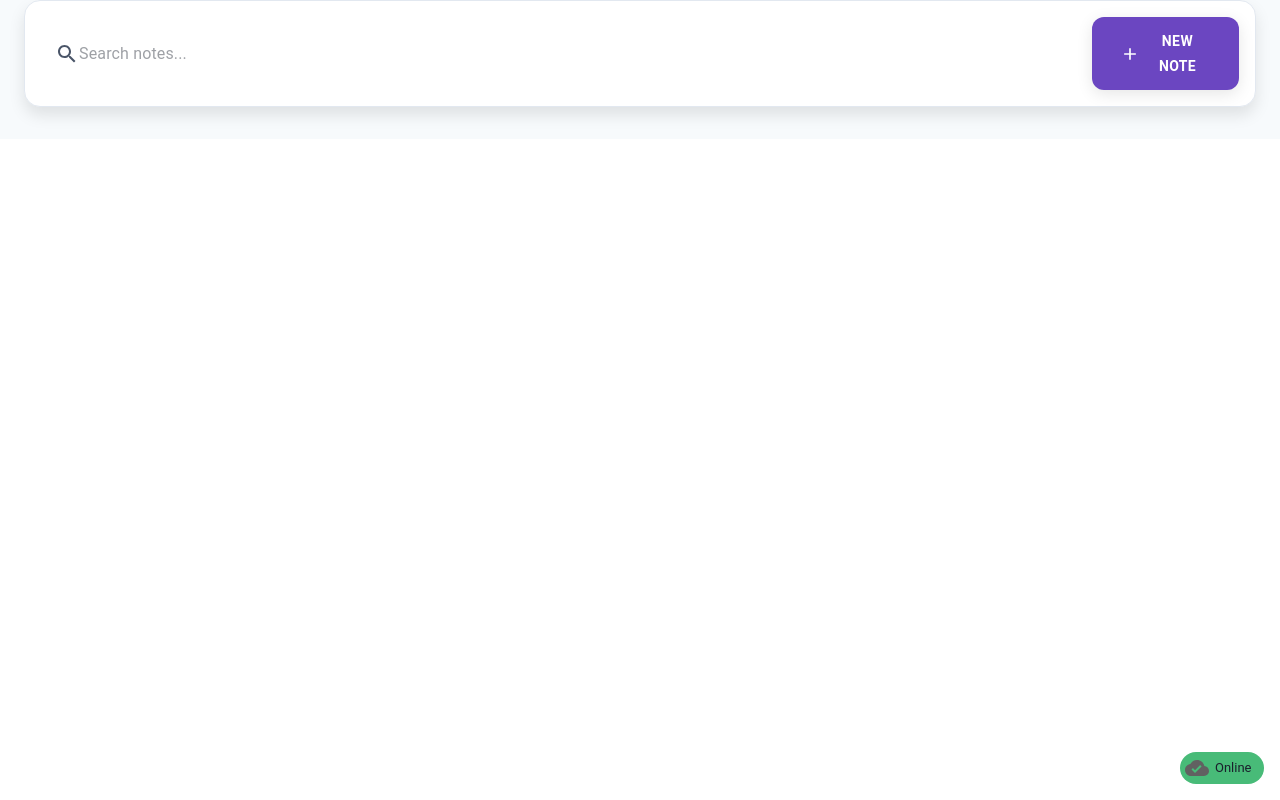
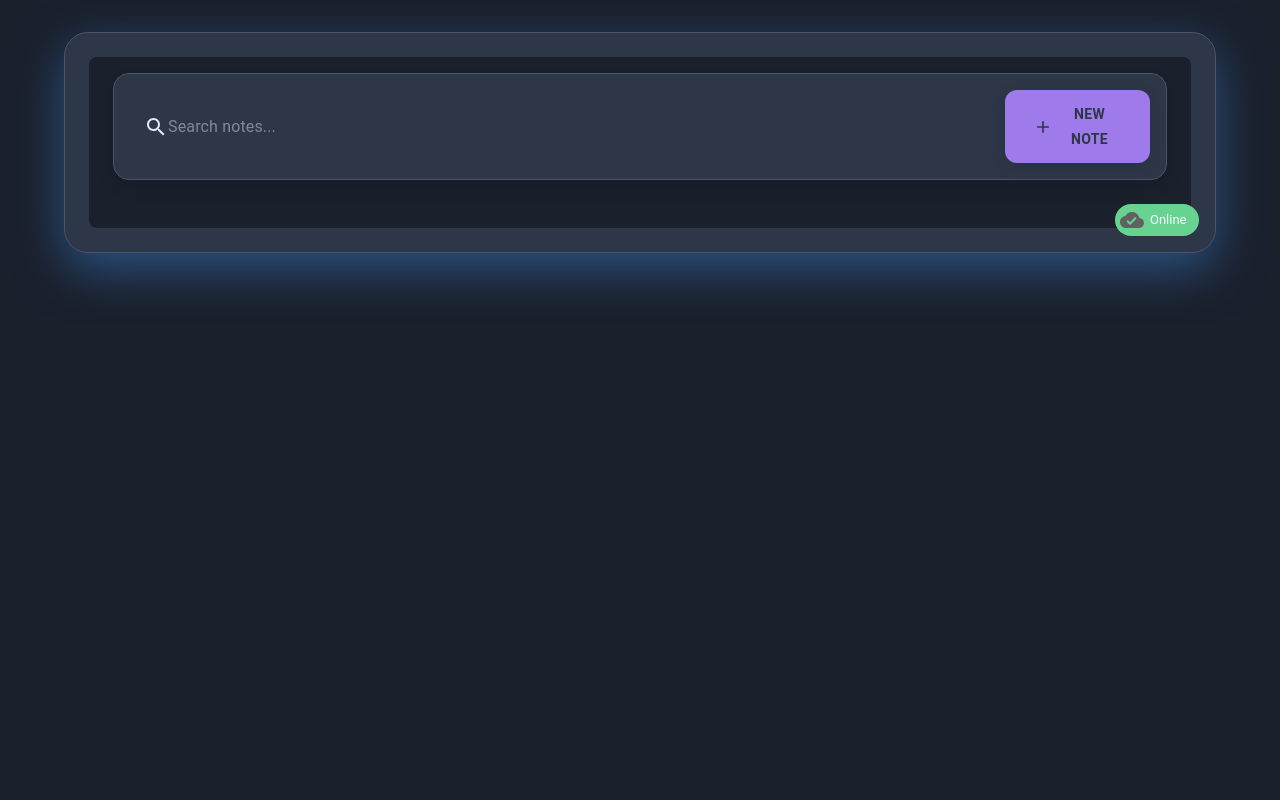
Before and after one commit to Aman1131145/notlify, a React (Create React App) app: page / in a window 1280 px wide. Built offline with nearby package versions, Linux system fonts and the light colour scheme.

Commit message:
Handled new notes issue

```diff
--- a/src/App.js
+++ b/src/App.js
@@ -1,13 +1,30 @@
 import React from 'react'
+import { Box, Container, Paper } from '@mui/material'
 import NoteList from './components/NoteList'
 import IsOnline from './components/IsOnline'
+import { colors } from './theme/colors'
 
 function App() {
     return (
-        <div>
-            <NoteList/>
-            <IsOnline/>
-        </div>
+        <Box sx={{
+            minHeight: '100vh',
+            width: '100%',
+            background: colors.background.default,
+        }}>
+            <Container maxWidth="lg" sx={{ position: 'relative', zIndex: 1, py: 4 }}>
+                <Paper sx={{
+                    p: 3,
+                    borderRadius: '24px',
+                    background: colors.background.paper,
+                    backdropFilter: 'blur(24px)',
+                    border: `1px solid ${colors.ui.border}`,
+                    boxShadow: `0 16px 48px ${colors.ui.hover}`,
+                }}>
+                    <NoteList />
+                    <IsOnline />
+                </Paper>
+            </Container>
+        </Box>
     )
 }
 
--- a/src/components/IsOnline.js
+++ b/src/components/IsOnline.js
@@ -1,21 +1,36 @@
-import { CloudDone } from '@mui/icons-material'
+import { CloudDone, CloudOff } from '@mui/icons-material'
 import { Box, Chip } from '@mui/material'
-import React from 'react'
+import React, { useState, useEffect } from 'react'
 import { pulse } from '../assets/Animations'
 import { colors } from '../theme/colors'
 
 function IsOnline() {
+    const [isOnline, setIsOnline] = useState(navigator.onLine)
+
+    useEffect(() => {
+        const handleOnline = () => setIsOnline(true)
+        const handleOffline = () => setIsOnline(false)
+
+        window.addEventListener('online', handleOnline)
+        window.addEventListener('offline', handleOffline)
+
+        return () => {
+            window.removeEventListener('online', handleOnline)
+            window.removeEventListener('offline', handleOffline)
+        }
+    }, [])
+
     return (
         <Box
             sx={{ position: 'fixed', bottom: 16, right: 16, display: 'flex', gap: 2 }}
         >
             <Chip
-                icon={<CloudDone />}
-                label={'Online'}
+                icon={isOnline ? <CloudDone /> : <CloudOff />}
+                label={isOnline ? 'Online' : 'Offline'}
                 sx={{
-                    animation: `${pulse} 2s infinite`,
+                    animation: isOnline ? `${pulse} 2s infinite` : 'none',
                     backdropFilter: 'blur(12px)',
-                    bgcolor: colors.status.online,
+                    bgcolor: isOnline ? colors.status.online : colors.status.offline,
                     color: colors.text.primary
                 }}
             />
--- a/src/components/NoteEditor.js
+++ b/src/components/NoteEditor.js
@@ -8,23 +8,22 @@ import ReactMarkdown from 'react-markdown';
 import { colors } from '../theme/colors';
 
 function NoteEditor({ note, onClose, onDelete, onSave, isNewNote }) {
+
     const [title, setTitle] = useState('');
     const [content, setContent] = useState('');
     const [selectedTab, setSelectedTab] = useState('write');
     const [saveStatus, setSaveStatus] = useState({ show: false, message: '', severity: 'success' })
 
     useEffect(() => {
-        if (note) {
-            setTitle(note.title || '');
-            setContent(note.content || '');
-        }
+        setTitle(note.title);
+        setContent(note.content);
     }, [note])
 
     const saveNote = useCallback(async (newTitle, newContent) => {
-        if (!newTitle.trim() && !newContent.trim()) {
+        if (!newTitle.trim() || !newContent.trim()) {
             setSaveStatus({
                 show: true,
-                message: 'Please fill all the fields',
+                message: 'Please add a title or content before saving',
                 severity: 'error'
             });
             return;
@@ -36,11 +35,9 @@ function NoteEditor({ note, onClose, onDelete, onSave, isNewNote }) {
                 updatedAt: new Date().toISOString(),
                 syncStatus: navigator.onLine ? 'synced' : 'unsynced'
             };
+            console.log('is new note', isNewNote)
             if (isNewNote) {
-                await db.notes.add({
-                    ...note,
-                    ...updates
-                })
+                await db.notes.add({ ...note, ...updates });
             } else {
                 await db.notes.update(note.id, updates);
             }
@@ -71,7 +68,14 @@ function NoteEditor({ note, onClose, onDelete, onSave, isNewNote }) {
         ...prev,
         show: false
     }))
-    const handleDelete = () => isNewNote ? onClose() : onDelete(note.id);
+    const handleDelete = () => {
+        if (isNewNote) {
+            onDelete(note.id);
+            onClose();
+        } else {
+            onDelete(note.id);
+        }
+    };
     return (
         <Paper
             sx={{
@@ -172,7 +176,24 @@ function NoteEditor({ note, onClose, onDelete, onSave, isNewNote }) {
                             '& .mde-header': {
                                 bgcolor: colors.components.noteEditor.toolbar,
                                 borderRadius: '0.5rem 0.5rem 0 0',
-                                borderBottom: `2px solid ${colors.ui.border}`
+                                borderBottom: `2px solid ${colors.ui.border}`,
+                                '& button': {
+                                    color: colors.text.secondary,
+                                    '&:hover': { background: colors.ui.hover }
+                                }
+                            }, '& .mde-textarea-wrapper textarea': {
+                                padding: '1rem!important',
+                                fontSize: '1.1rem!important',
+                                lineHeight: '1.6!important',
+                                background: `${colors.background.paper}!important`,
+                                color: `${colors.text.primary}!important`,
+                                minHeight: '400px!important'
+                            },
+                            '& .mde-preview': {
+                                padding: '1rem',
+                                background: colors.background.paper,
+                                '& h1': { color: colors.primary.main },
+                                '& code': { background: colors.ui.border }
                             },
                             '& .mde-tabs button': {
                                 transition: 'all 0.2s',
--- a/src/components/NoteList.js
+++ b/src/components/NoteList.js
@@ -1,4 +1,4 @@
-import React, { useEffect, useState } from 'react'
+import React, { useCallback, useEffect, useState } from 'react'
 import { Card, CardActions, CardContent, Chip, Container, Dialog, Grid, IconButton, Paper, Typography, Zoom } from '@mui/material'
 import SearchNote from './SearchNote';
 import { CloudDone, CloudOff, Delete } from '@mui/icons-material';
@@ -42,7 +42,7 @@ function NoteList() {
             window.removeEventListener('online', handleOnline);
             clearInterval(intervalId);
         }
-    })
+    }, [])
 
     const loadNotes = async () => {
         const allNotes = await db.notes.toArray();
@@ -69,22 +69,18 @@ function NoteList() {
         };
         setSelectedNote(newNote);
         setIsEditorOpen(true);
-        await db.notes.add(newNote);
-        setNotes(prev => [
-            newNote,
-            ...prev
-        ]);
-        if (navigator.onLine) syncNotes(db).catch(console.error);
     }
 
     return (
         <Container maxWidth="xl" sx={{
             height: '100%',
-            backgroundColor: colors.background.default
+            backgroundColor: colors.background.default,
+            padding: 2,
+            borderRadius: '0.5rem'
         }}>
             <SearchNote
                 search={searchNote}
-                createNote={() => setIsEditorOpen(true)}
+                createNote={createNewNote}
                 searchTerm={searchTerm}
                 setSearchTerm={setSearchTerm}
             />
@@ -199,9 +195,7 @@ function NoteList() {
                         onClose={() => setIsEditorOpen(false)}
                         onDelete={(id) => {
                             db.notes.delete(id);
-                            setNotes(prev =>
-                                prev.filter(n => n.id !== id)
-                            )
+                            setNotes(prev => prev.filter(n => n.id !== id));
                         }}
                         onSave={loadNotes}
                         isNewNote={!notes.some(n => n.id === selectedNote.id)}
--- a/src/theme/colors.js
+++ b/src/theme/colors.js
@@ -1,62 +1,108 @@
+//This is the dark theme
 export const colors = {
-    // Primary colors
     primary: {
-        main: '#6B46C1', // Purple
-        light: '#9F7AEA',
-        dark: '#553C9A',
+        main: '#9F7AEA',
+        light: '#B794F4',
+        dark: '#6B46C1',
     },
-    // Secondary colors
     secondary: {
-        main: '#48BB78', // Green
-        light: '#68D391',
-        dark: '#38A169',
+        main: '#68D391',
+        light: '#9AE6B4',
+        dark: '#48BB78',
     },
-    // Background colors
     background: {
-        default: '#F7FAFC',
-        paper: '#FFFFFF',
-        card: '#EDF2F7',
+        default: '#1A202C',
+        paper: '#2D3748',
+        card: '#2D3748',
     },
-    // Text colors
     text: {
-        primary: '#1A202C',
-        secondary: '#4A5568',
-        disabled: '#A0AEC0',
+        primary: '#F7FAFC',
+        secondary: '#E2E8F0',
+        disabled: '#718096',
     },
-    // Status colors
     status: {
-        online: '#48BB78', // Green
-        offline: '#E53E3E', // Red
-        synced: '#48BB78', // Green
-        unsynced: '#E53E3E', // Red
+        online: '#68D391',
+        offline: '#FC8181',
+        synced: '#68D391',
+        unsynced: '#FC8181',
     },
-    // UI Element colors
     ui: {
-        border: '#E2E8F0',
-        divider: '#EDF2F7',
-        hover: '#EBF4FF',
-        active: '#BEE3F8',
+        border: '#4A5568',
+        divider: '#2D3748',
+        hover: '#2C5282',
+        active: '#2B6CB0',
     },
-    // Component specific colors
+
     components: {
         noteEditor: {
-            background: '#F7FAFC',
-            header: '#EDF2F7',
-            toolbar: '#E2E8F0',
+            background: '#2D3748',
+            header: '#1A202C',
+            toolbar: '#2D3748',
         },
         searchBar: {
-            background: '#FFFFFF',
-            border: '#E2E8F0',
+            background: '#2D3748',
+            border: '#4A5568',
         },
         card: {
-            background: '#FFFFFF',
-            border: '#E2E8F0',
-            hover: '#EBF4FF',
+            background: '#2D3748',
+            border: '#4A5568',
+            hover: '#2C5282',
         },
     },
 };
 
-// Theme configuration for Material-UI
+// This is the light theme
+// export const colors = {
+//     primary: {
+//         main: '#6B46C1',
+//         light: '#9F7AEA',
+//         dark: '#553C9A',
+//     },
+//     secondary: {
+//         main: '#48BB78',
+//         light: '#68D391',
+//         dark: '#38A169',
+//     },
+//     background: {
+//         default: '#F7FAFC',
+//         paper: '#FFFFFF',
+//         card: '#EDF2F7',
+//     },
+//     text: {
+//         primary: '#1A202C',
+//         secondary: '#4A5568',
+//         disabled: '#A0AEC0',
+//     },
+//     status: {
+//         online: '#48BB78',
+//         offline: '#E53E3E',
+//         synced: '#48BB78',
+//         unsynced: '#E53E3E',
+//     },
+//     ui: {
+//         border: '#E2E8F0',
+//         divider: '#EDF2F7',
+//         hover: '#EBF4FF',
+//         active: '#BEE3F8',
+//     },
+
+//     components: {
+//         noteEditor: {
+//             background: '#F7FAFC',
+//             header: '#EDF2F7',
+//             toolbar: '#E2E8F0',
+//         },
+//         searchBar: {
+//             background: '#FFFFFF',
+//             border: '#E2E8F0',
+//         },
+//         card: {
+//             background: '#FFFFFF',
+//             border: '#E2E8F0',
+//             hover: '#EBF4FF',
+//         },
+//     },
+// };
 export const theme = {
     palette: {
         primary: colors.primary,
```
